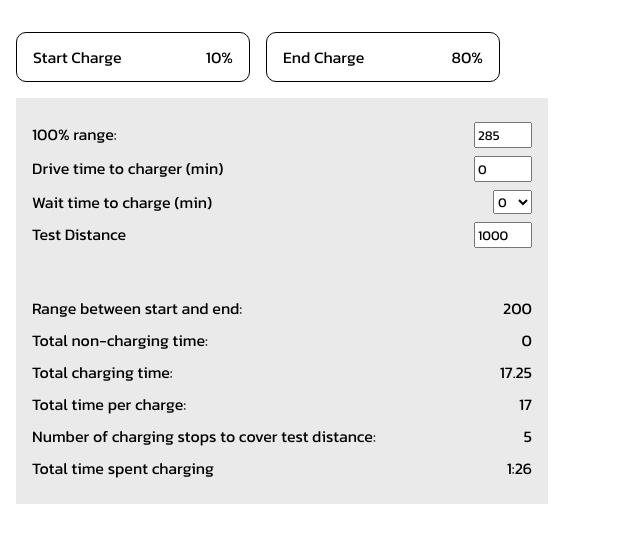
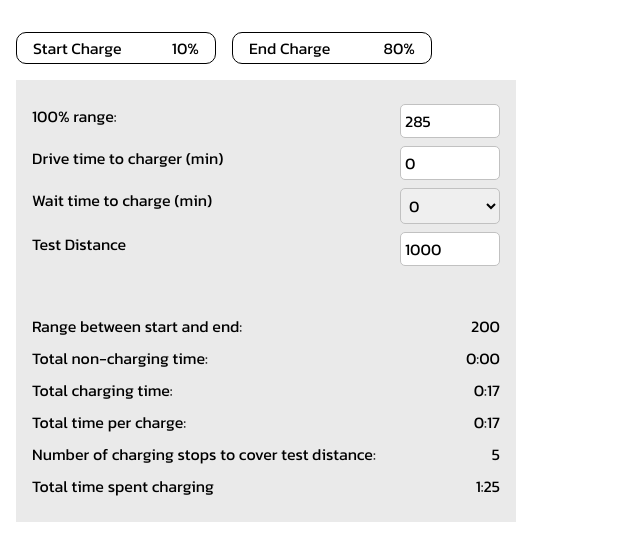
Before and after one commit to aokorodu/EVChargeTime, a React (Create React App) app in the folder ev-chargetime/: page / in a window 1280 px wide. Shown: the top 560 px of the page, without its empty margins (0-640 px from the left). Built offline with nearby package versions, Linux system fonts and the light colour scheme.

Commit message:
more styling and tweaking

```diff
--- a/ev-chargetime/src/App.css
+++ b/ev-chargetime/src/App.css
@@ -2,6 +2,7 @@
 
 * {
   font-family: "Kanit", sans-serif;
+  box-sizing: border-box;
 }
 .App {
   text-align: center;
@@ -40,6 +41,19 @@
 }
 
 input {
-  max-width: 50px;
   text-align: left;
+  font-size: 1rem;
+  color: black;
+  border: 1px solid #c1c1c1;
+  border-radius: 5px;
+  padding: 0.25rem;
+  width: 100px;
 }
+
+select {
+  font-size: 1rem;
+  border: 1px solid #c1c1c1;
+  border-radius: 5px;
+  padding: 0.25rem;
+  width: 100px;
+}
--- a/ev-chargetime/src/App.tsx
+++ b/ev-chargetime/src/App.tsx
@@ -53,7 +53,7 @@ function App() {
       if (current) sum += current;
     }
 
-    return sum
+    return Math.round(sum)
   }
 
   const getNumberOfChargingSessions = (): number => {
@@ -66,14 +66,8 @@ function App() {
   const getTotalTimeSpentCharging = (): string => {
     const num = getNumberOfChargingSessions();
     const totalMinutes = Math.round(num * totalTimePer);
-    const hours = Math.floor(totalMinutes / 60);
-    let minutes = String(totalMinutes % 60);
-    if (minutes.length == 1) minutes = `0${minutes}`
 
-    const str = `${hours}:${minutes}`;
-    console.log('total minutes: ', totalMinutes);
-    console.log('total time: ', str);
-
+    const str = getTimeString(totalMinutes)
     return str;
   }
 
@@ -118,18 +112,18 @@ function App() {
           </div>
           <div className='dataStuff'>
             <div>Total non-charging time: </div>
-            <div>{driveTime + waitTime}</div>
+            <div>{getTimeString(driveTime + waitTime)}</div>
           </div>
           <div className='dataStuff'>
             <div>Total charging time: </div>
-            <div>{getChargingTime(startcharge, endcharge)}</div>
+            <div>{getTimeString(getChargingTime(startcharge, endcharge))}</div>
           </div>
 
 
 
           <div className='dataStuff'>
             <div>Total time per charge: </div>
-            <div>{Math.round(totalTimePer)}</div>
+            <div>{getTimeString(totalTimePer)}</div>
           </div>
           <div className='dataStuff'>
             <div>Number of charging stops to cover test distance:</div>
```
